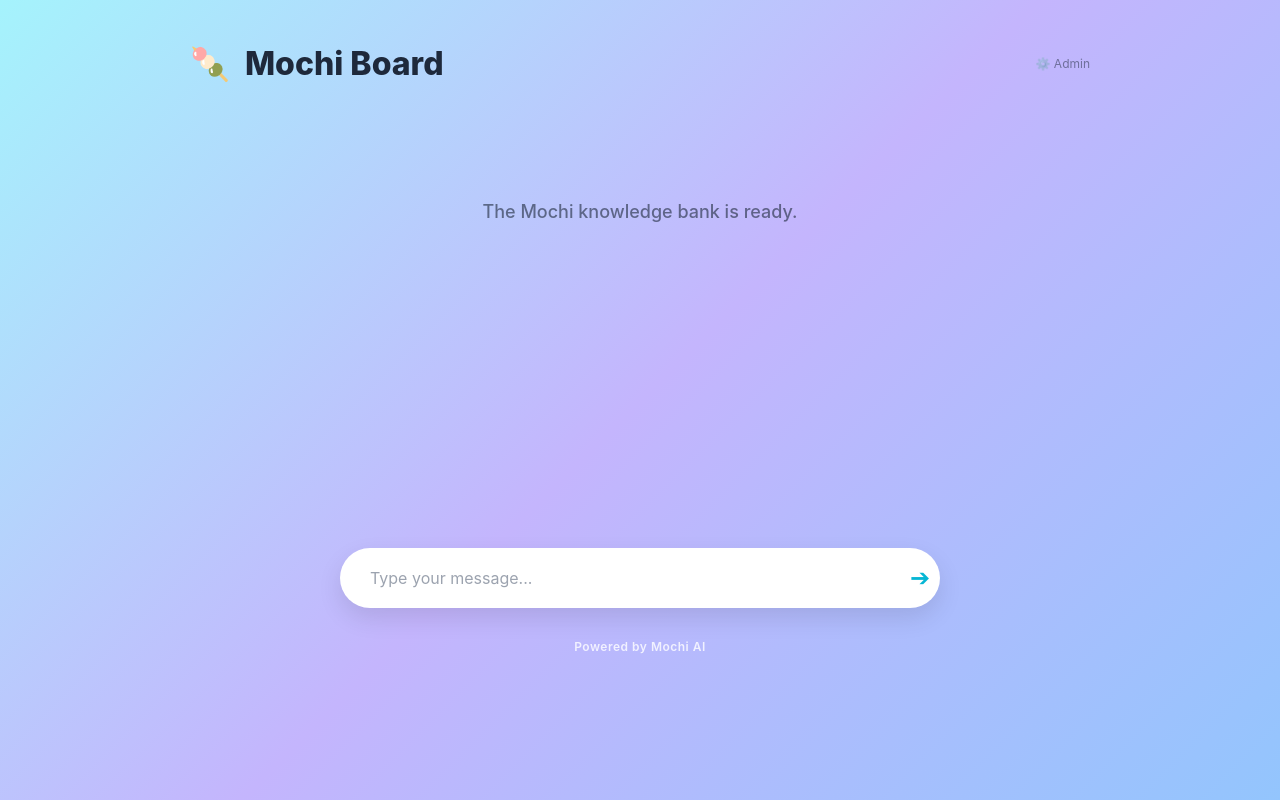
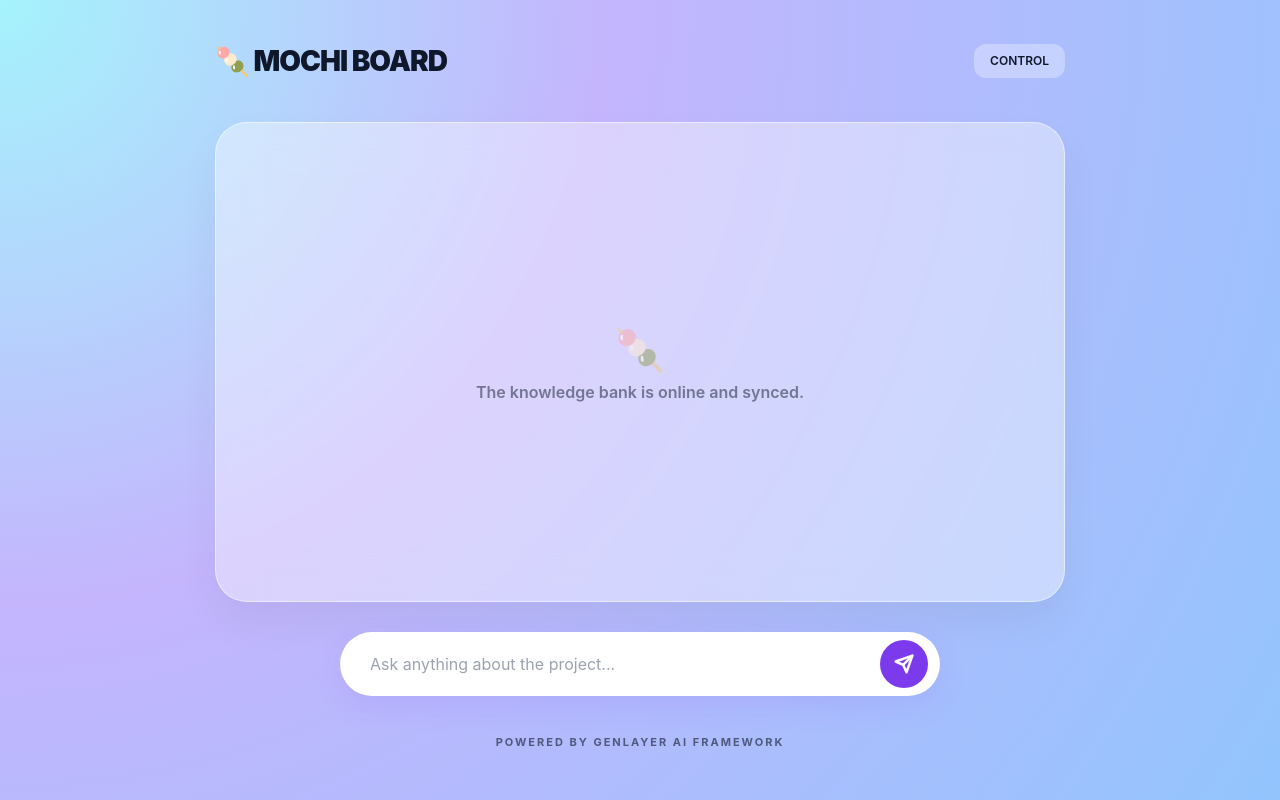
Before and after one commit to TS-mfon/Mochi-Mochi-Board, a Next.js app: page / in a window 1280 px wide. Built offline with nearby package versions, Linux system fonts and the light colour scheme.

Commit message:
Update page.tsx

```diff
--- a/app/page.tsx
+++ b/app/page.tsx
@@ -22,14 +22,14 @@ export default function MochiBoard() {
 
   const saveSettings = () => {
     localStorage.setItem("mochi_knowledge_base", knowledge);
-    alert("Mochi Board Updated! 🍡");
+    alert("Knowledge Base Updated! 🍡");
     setShowAdmin(false);
     setIsUnlocked(false);
     setPassInput("");
   };
 
   const handleAskMochi = async () => {
-    if (!userInput.trim()) return;
+    if (!userInput.trim() || loading) return;
     if (!knowledge) return alert("Knowledge base empty! Visit Admin.");
 
     const newChat = [...chat, { role: 'user' as const, text: userInput }];
@@ -46,81 +46,53 @@ export default function MochiBoard() {
       const data = await response.json();
       setChat([...newChat, { role: 'ai', text: data.text }]);
     } catch (error) {
-      setChat([...newChat, { role: 'ai', text: "Connection error." }]);
+      setChat([...newChat, { role: 'ai', text: "Connection error. Please try again." }]);
     } finally {
       setLoading(false);
     }
   };
 
-  // --- GenLayer Inspired Inline Styles ---
+  // --- Professional Web3 Inline Styles ---
   const styles = {
     container: {
       minHeight: '100vh',
-      background: 'linear-gradient(135deg, #a5f3fc 0%, #c4b5fd 50%, #93c5fd 100%)',
-      display: 'flex',
-      flexDirection: 'column' as const,
-      alignItems: 'center',
-      padding: '40px 20px',
-      fontFamily: '"Inter", sans-serif',
-      position: 'relative' as const,
-      color: '#1e293b'
+      background: 'radial-gradient(circle at top left, #a5f3fc, #c4b5fd 40%, #93c5fd 100%)',
+      display: 'flex', flexDirection: 'column' as const, alignItems: 'center', padding: '20px',
+      fontFamily: '"Inter", -apple-system, sans-serif', color: '#0f172a'
     },
-    header: { width: '100%', maxWidth: '900px', display: 'flex', justifyContent: 'space-between', alignItems: 'center', marginBottom: '40px' },
-    logoArea: { display: 'flex', alignItems: 'center', gap: '15px', fontSize: '32px', fontWeight: '800' },
-    adminTrigger: { opacity: 0.5, cursor: 'pointer', border: 'none', background: 'none', fontSize: '12px' },
-    chatDisplay: {
-      width: '100%',
-      maxWidth: '800px',
-      height: '50vh',
-      overflowY: 'auto' as const,
-      display: 'flex',
-      flexDirection: 'column' as const,
-      gap: '15px',
-      padding: '20px',
-      marginBottom: '20px'
+    header: { width: '100%', maxWidth: '850px', display: 'flex', justifyContent: 'space-between', alignItems: 'center', padding: '20px 0' },
+    logo: { fontSize: '28px', fontWeight: '900', letterSpacing: '-1px', display: 'flex', alignItems: 'center', gap: '10px' },
+    glassPanel: {
+      width: '100%', maxWidth: '850px', height: '60vh', marginTop: '20px', padding: '30px',
+      background: 'rgba(255, 255, 255, 0.4)', backdropFilter: 'blur(20px)', border: '1px solid rgba(255, 255, 255, 0.5)',
+      borderRadius: '32px', display: 'flex', flexDirection: 'column' as const, gap: '20px', overflowY: 'auto' as const,
+      boxShadow: '0 20px 40px rgba(0,0,0,0.05)'
     },
-    userBubble: { alignSelf: 'flex-end', backgroundColor: 'rgba(255, 255, 255, 0.2)', backdropFilter: 'blur(10px)', border: '1px solid rgba(255, 255, 255, 0.3)', padding: '12px 20px', borderRadius: '24px', maxWidth: '75%', color: '#1e293b' },
-    aiBubble: { alignSelf: 'flex-start', backgroundColor: '#ffffff', padding: '12px 20px', borderRadius: '24px', maxWidth: '75%', boxShadow: '0 4px 15px rgba(0,0,0,0.05)' },
-    inputWrapper: { width: '100%', maxWidth: '600px', position: 'relative' as const },
-    inputField: {
-      width: '100%',
-      padding: '18px 60px 18px 30px',
-      borderRadius: '50px',
-      border: 'none',
-      backgroundColor: '#ffffff',
-      fontSize: '16px',
-      boxShadow: '0 10px 25px rgba(0,0,0,0.1)',
-      outline: 'none'
-    },
-    sendBtn: {
-      position: 'absolute' as const,
-      right: '10px',
-      top: '50%',
-      transform: 'translateY(-50%)',
-      background: 'none',
-      border: 'none',
-      cursor: 'pointer',
-      fontSize: '24px',
-      color: '#06b6d4'
-    },
-    footer: { marginTop: '30px', fontSize: '12px', fontWeight: '600', color: 'rgba(255, 255, 255, 0.8)', letterSpacing: '0.5px' },
-    modalOverlay: { position: 'fixed' as const, inset: 0, backgroundColor: 'rgba(0,0,0,0.4)', backdropFilter: 'blur(8px)', display: 'flex', justifyContent: 'center', alignItems: 'center', zIndex: 1000 },
-    modalContent: { backgroundColor: '#fff', padding: '40px', borderRadius: '32px', width: '90%', maxWidth: '500px', boxShadow: '0 25px 50px -12px rgba(0,0,0,0.25)' }
+    userBubble: { alignSelf: 'flex-end', backgroundColor: '#7c3aed', color: 'white', padding: '14px 22px', borderRadius: '22px 22px 4px 22px', maxWidth: '75%', fontSize: '15px', lineHeight: '1.5' },
+    aiBubble: { alignSelf: 'flex-start', backgroundColor: 'rgba(255, 255, 255, 0.9)', padding: '14px 22px', borderRadius: '22px 22px 22px 4px', maxWidth: '75%', fontSize: '15px', lineHeight: '1.5', border: '1px solid #e2e8f0', boxShadow: '0 4px 12px rgba(0,0,0,0.03)' },
+    inputContainer: { width: '100%', maxWidth: '600px', marginTop: '30px', position: 'relative' as const },
+    input: { width: '100%', padding: '20px 70px 20px 30px', borderRadius: '100px', border: 'none', background: 'white', fontSize: '16px', boxShadow: '0 10px 30px rgba(124, 58, 237, 0.1)', outline: 'none' },
+    sendIcon: { position: 'absolute' as const, right: '12px', top: '50%', transform: 'translateY(-50%)', backgroundColor: '#7c3aed', color: 'white', width: '48px', height: '48px', borderRadius: '50px', border: 'none', cursor: 'pointer', transition: '0.2s', display: 'flex', alignItems: 'center', justifyContent: 'center' },
+    footer: { marginTop: 'auto', padding: '30px 0', fontSize: '11px', fontWeight: '700', textTransform: 'uppercase' as const, letterSpacing: '2px', opacity: 0.6 }
   };
 
   return (
     <div style={styles.container}>
       <header style={styles.header}>
-        <div style={styles.logoArea}>
-           <span>🍡</span> Mochi Board
-        </div>
-        <button style={styles.adminTrigger} onClick={() => setShowAdmin(true)}>⚙️ Admin</button>
+        <div style={styles.logo}>🍡 MOCHI BOARD</div>
+        <button
+          onClick={() => setShowAdmin(true)}
+          style={{ background: 'rgba(255,255,255,0.3)', border: 'none', padding: '8px 16px', borderRadius: '12px', fontSize: '12px', fontWeight: '600', cursor: 'pointer' }}
+        >
+          CONTROL
+        </button>
       </header>
 
-      <div style={styles.chatDisplay}>
+      <div style={styles.glassPanel}>
         {chat.length === 0 && (
-          <div style={{ textAlign: 'center', marginTop: '50px', opacity: 0.6 }}>
-            <p style={{ fontSize: '18px', fontWeight: '500' }}>The Mochi knowledge bank is ready.</p>
+          <div style={{ textAlign: 'center', margin: 'auto', opacity: 0.5 }}>
+            <p style={{ fontSize: '40px' }}>🍡</p>
+            <p style={{ fontWeight: '600' }}>The knowledge bank is online and synced.</p>
           </div>
         )}
         {chat.map((msg, i) => (
@@ -128,58 +100,52 @@ export default function MochiBoard() {
             {msg.text}
           </div>
         ))}
-        {loading && <div style={{ fontSize: '12px', color: '#fff', marginLeft: '20px' }}>Analyzing knowledge base...</div>}
+        {loading && <div style={{ color: '#7c3aed', fontSize: '13px', fontWeight: '600', animation: 'pulse 1.5s infinite' }}>Mochi is processing...</div>}
       </div>
 
-      <div style={styles.inputWrapper}>
+      <div style={styles.inputContainer}>
         <input
-          style={styles.inputField}
-          placeholder="Type your message..."
+          style={styles.input}
+          placeholder="Ask anything about the project..."
           value={userInput}
           onChange={(e) => setUserInput(e.target.value)}
           onKeyDown={(e) => e.key === 'Enter' && handleAskMochi()}
         />
-        <button style={styles.sendBtn} onClick={handleAskMochi}>➔</button>
+        <button style={styles.sendIcon} onClick={handleAskMochi}>
+          <svg width="20" height="20" viewBox="0 0 24 24" fill="none" stroke="currentColor" strokeWidth="3" strokeLinecap="round" strokeLinejoin="round"><line x1="22" y1="2" x2="11" y2="13"></line><polygon points="22 2 15 22 11 13 2 9 22 2"></polygon></svg>
+        </button>
       </div>
 
-      <div style={styles.footer}>Powered by Mochi AI</div>
+      <p style={styles.footer}>Powered by GenLayer AI Framework</p>
 
+      {/* Admin Panel Overlay */}
       {showAdmin && (
-        <div style={styles.modalOverlay}>
-          <div style={styles.modalContent}>
+        <div style={{ position: 'fixed' as const, inset: 0, backgroundColor: 'rgba(15, 23, 42, 0.8)', backdropFilter: 'blur(10px)', display: 'flex', alignItems: 'center', justifyContent: 'center', zIndex: 1000 }}>
+          <div style={{ backgroundColor: 'white', padding: '40px', borderRadius: '32px', width: '90%', maxWidth: '500px', textAlign: 'center' }}>
             {!isUnlocked ? (
               <>
-                <h3 style={{ marginBottom: '20px' }}>Admin Access</h3>
+                <h2 style={{ marginBottom: '20px' }}>Secure Access</h2>
                 <input
                   type="password"
-                  style={{ width: '100%', padding: '15px', borderRadius: '12px', border: '1px solid #ddd', marginBottom: '20px', textAlign: 'center' }}
-                  placeholder="Passkey"
+                  style={{ width: '100%', padding: '18px', borderRadius: '16px', border: '2px solid #f1f5f9', marginBottom: '20px', outline: 'none', textAlign: 'center', fontSize: '18px' }}
+                  placeholder="••••"
+                  autoFocus
                   onChange={(e) => setPassInput(e.target.value)}
                   onKeyDown={(e) => e.key === 'Enter' && handleAdminAuth()}
                 />
-                <button
-                  style={{ width: '100%', padding: '15px', borderRadius: '12px', border: 'none', backgroundColor: '#8b5cf6', color: '#fff', fontWeight: 'bold', cursor: 'pointer' }}
-                  onClick={handleAdminAuth}
-                >
-                  Unlock Board
-                </button>
-                <button onClick={() => setShowAdmin(false)} style={{ marginTop: '15px', background: 'none', border: 'none', color: '#64748b', cursor: 'pointer' }}>Close</button>
+                <button onClick={handleAdminAuth} style={{ width: '100%', padding: '18px', borderRadius: '16px', border: 'none', backgroundColor: '#0f172a', color: 'white', fontWeight: 'bold', cursor: 'pointer' }}>Unlock</button>
+                <button onClick={() => setShowAdmin(false)} style={{ marginTop: '20px', color: '#94a3b8', border: 'none', background: 'none', cursor: 'pointer' }}>Close</button>
               </>
             ) : (
               <>
-                <h3 style={{ marginBottom: '10px' }}>Knowledge Base</h3>
-                <p style={{ fontSize: '12px', color: '#64748b', marginBottom: '15px' }}>Paste Whitepaper, FAQs, or project updates here.</p>
+                <h2 style={{ marginBottom: '10px' }}>Knowledge Engine</h2>
                 <textarea
-                  style={{ width: '100%', height: '250px', padding: '15px', borderRadius: '12px', border: '1px solid #ddd', outline: 'none' }}
+                  style={{ width: '100%', height: '300px', padding: '20px', borderRadius: '16px', border: '2px solid #f1f5f9', outline: 'none', fontSize: '14px', marginBottom: '20px' }}
                   value={knowledge}
                   onChange={(e) => setKnowledge(e.target.value)}
+                  placeholder="Paste your whitepaper data here..."
                 />
-                <button
-                  style={{ width: '100%', padding: '15px', borderRadius: '12px', border: 'none', backgroundColor: '#06b6d4', color: '#fff', fontWeight: 'bold', marginTop: '20px', cursor: 'pointer' }}
-                  onClick={saveSettings}
-                >
-                  Update Mochi
-                </button>
+                <button onClick={saveSettings} style={{ width: '100%', padding: '18px', borderRadius: '16px', border: 'none', backgroundColor: '#7c3aed', color: 'white', fontWeight: 'bold', cursor: 'pointer' }}>Update Knowledge</button>
               </>
             )}
           </div>
```
